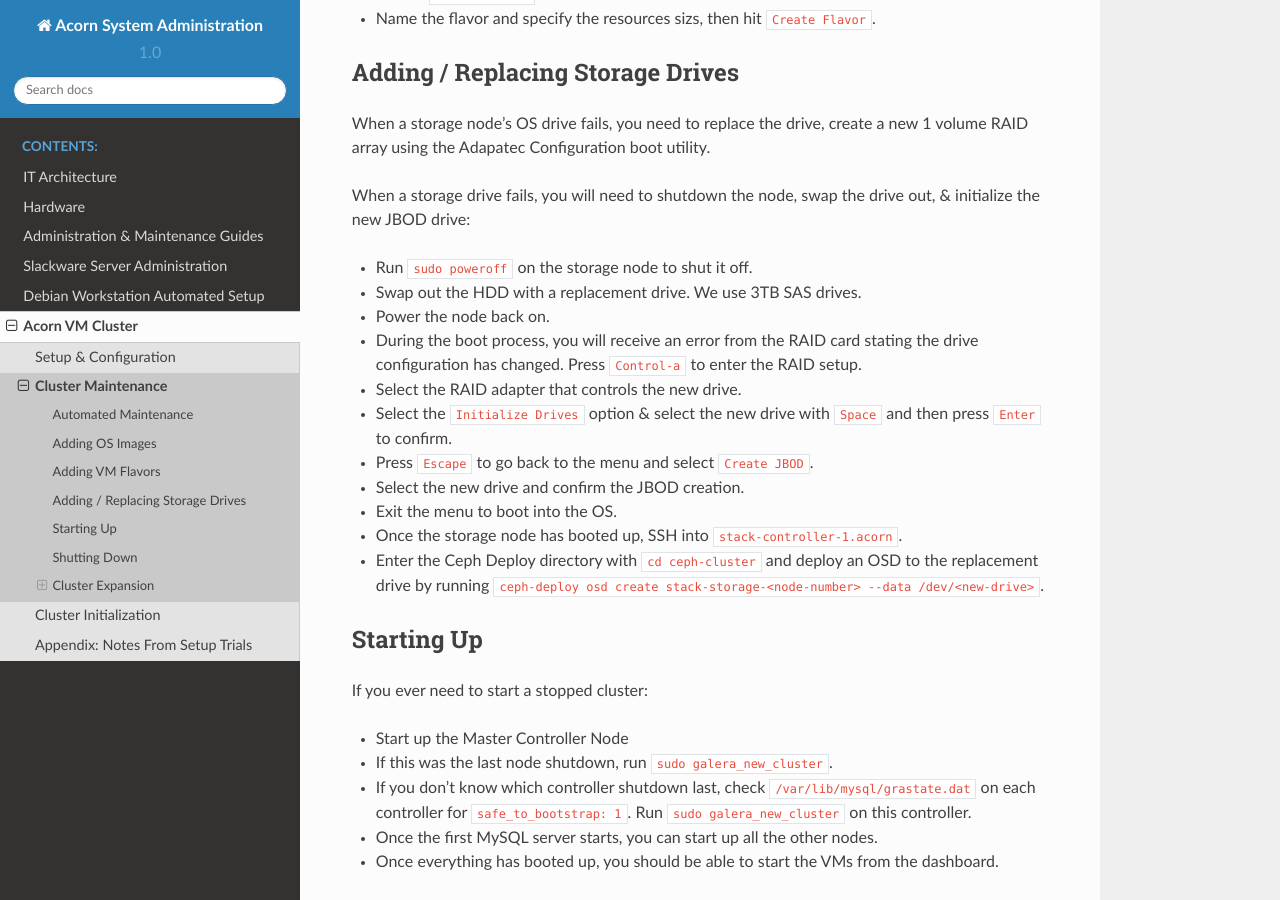
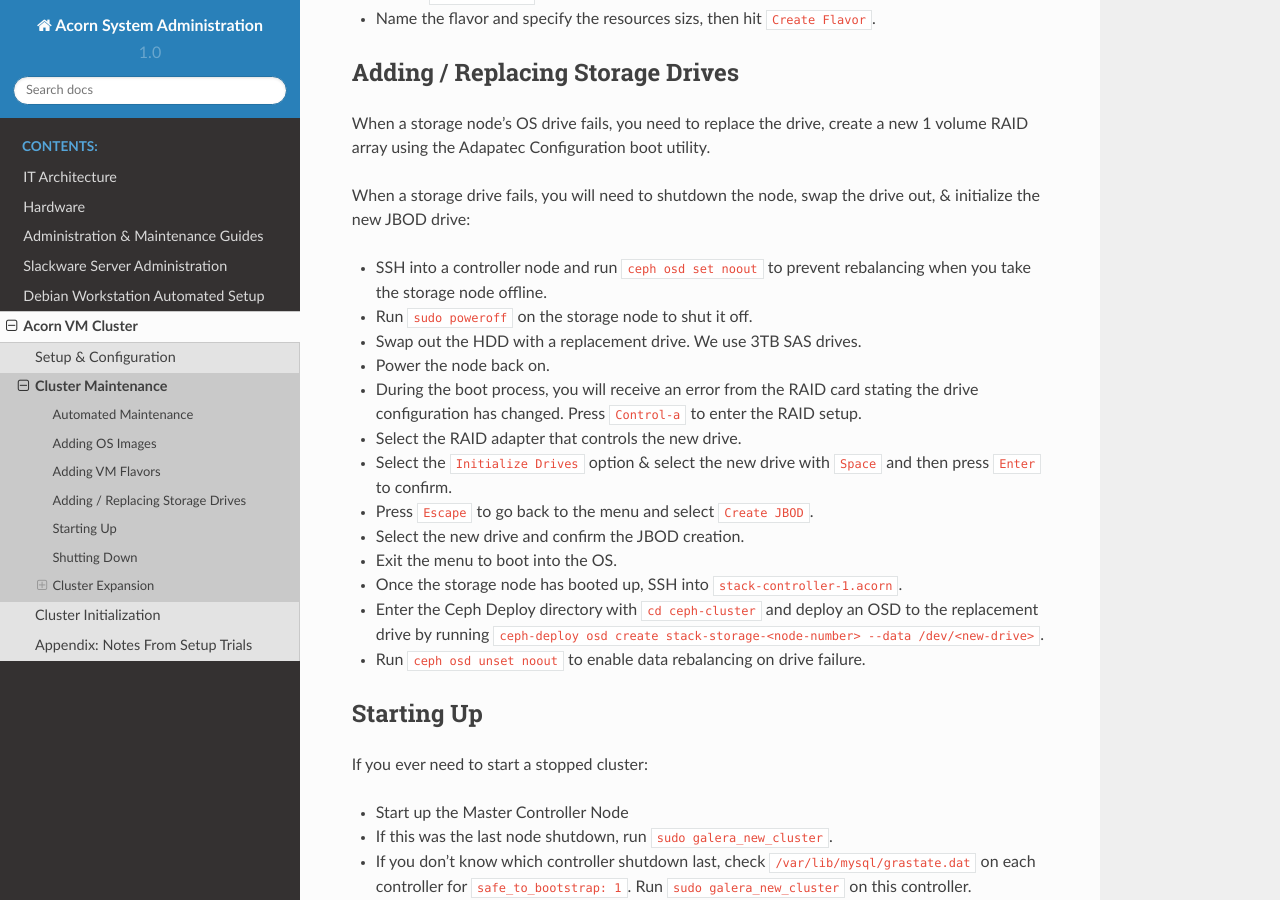
Before and after one commit to prikhi/sysadmintools, a Sphinx documentation site: the page built from docs/source/vm_cluster/maintenance.rst, in a window 1280 px wide and 900 px high, scrolled down 1062 px. Built offline with Sphinx 7.4.7 and the Read the Docs theme 2.0.0, drawn with Linux system fonts in a browser that asks for light colours.

Commit message:
docs: Prevent Ceph Rebalancing During Disk Additions

```diff
--- a/docs/source/vm_cluster/maintenance.rst
+++ b/docs/source/vm_cluster/maintenance.rst
@@ -65,6 +65,8 @@ new 1 volume RAID array using the Adapatec Configuration boot utility.
 When a storage drive fails, you will need to shutdown the node, swap the drive
 out, & initialize the new JBOD drive:
 
+* SSH into a controller node and run ``ceph osd set noout`` to prevent
+  rebalancing when you take the storage node offline.
 * Run ``sudo poweroff`` on the storage node to shut it off.
 * Swap out the HDD with a replacement drive. We use 3TB SAS drives.
 * Power the node back on.
@@ -81,6 +83,7 @@ out, & initialize the new JBOD drive:
 * Enter the Ceph Deploy directory with ``cd ceph-cluster`` and deploy an OSD to
   the replacement drive by running ``ceph-deploy osd create
   stack-storage-<node-number> --data /dev/<new-drive>``.
+* Run ``ceph osd unset noout`` to enable data rebalancing on drive failure.
 
 
 Starting Up
```
